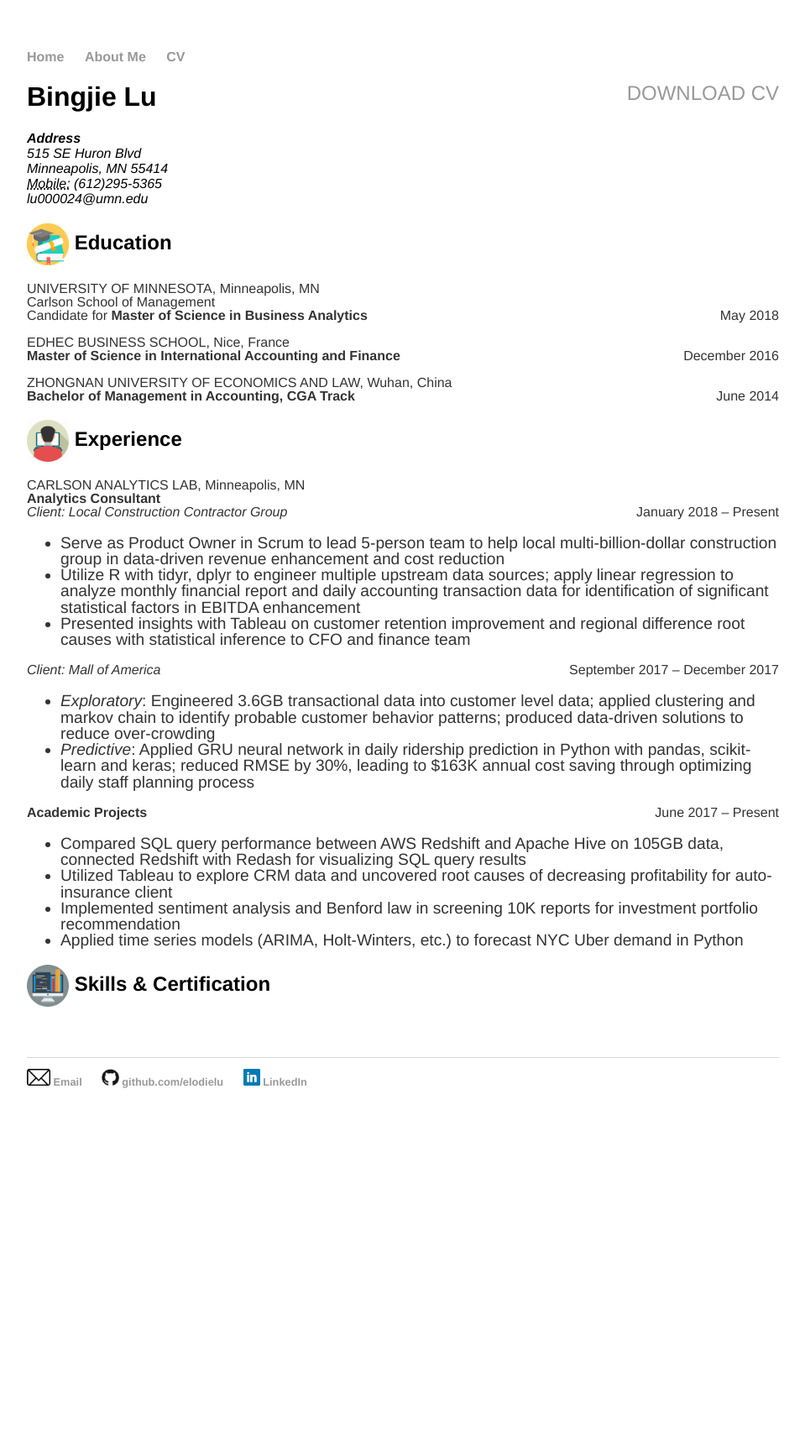
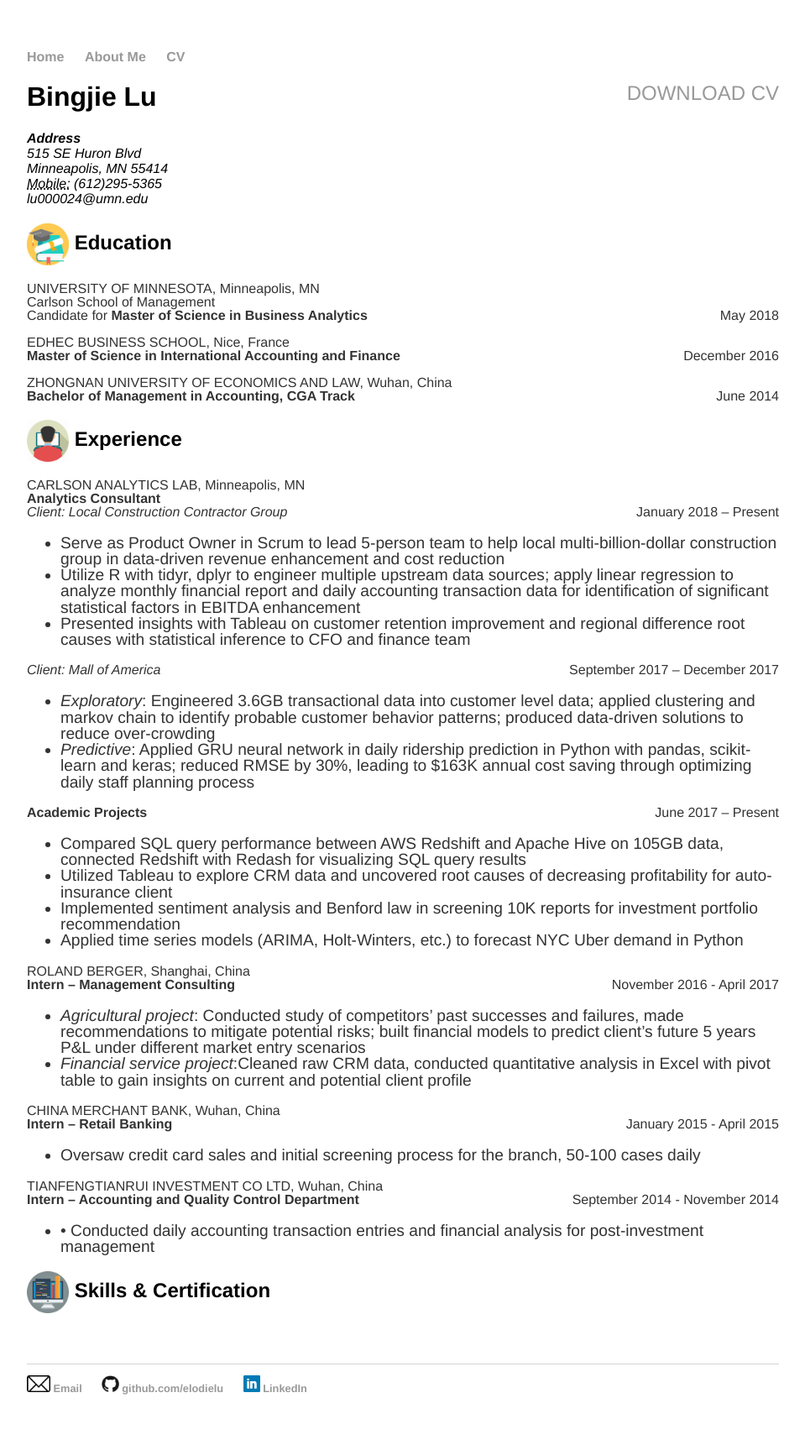
Before and after one commit to elodielu/elodielu.github.io, a Jekyll site: the page built from cv/index.html, in a window 1280 px wide. Shown: the whole page at 84% size, without its empty margins (160-1119 px from the left). Built offline with Jekyll 4.4.1, drawn with Linux system fonts in a browser that asks for light colours; before the commit the page ends 1356 px from its top, so only the background shows below that.

Commit message:
Update index.html

```diff
--- a/cv/index.html
+++ b/cv/index.html
@@ -59,6 +59,27 @@
 					<li>Applied time series models (ARIMA, Holt-Winters, etc.) to forecast NYC Uber demand in Python</li>
 				</ul> </p>
 
+				<p>ROLAND BERGER, Shanghai, China<br>
+			<span style="text-align:left;"><strong>Intern – Management Consulting</strong>
+				<span style="float:right;">November 2016 - April 2017</span>
+				<ul>
+					<li><em>Agricultural project</em>: Conducted study of competitors’ past successes and failures, made recommendations to mitigate potential risks; built financial models to predict client’s future 5 years P&L under different market entry scenarios</li>
+					<li><em>Financial service project</em>:Cleaned raw CRM data, conducted quantitative analysis in Excel with pivot table to gain insights on current and potential client profile</li>
+				</ul></p>
+
+				<p>CHINA MERCHANT BANK, Wuhan, China<br>
+			<span style="text-align:left;"><strong>Intern – Retail Banking</strong>
+				<span style="float:right;">January 2015 - April 2015</span>
+				<ul>
+					<li>Oversaw credit card sales and initial screening process for the branch, 50-100 cases daily</li>
+				</ul></p>
+
+				<p>TIANFENGTIANRUI INVESTMENT CO LTD, Wuhan, China<br>
+			<span style="text-align:left;"><strong>Intern – Accounting and Quality Control Department</strong>
+				<span style="float:right;">September 2014 - November 2014</span>
+				<ul>
+					<li>•	Conducted daily accounting transaction entries and financial analysis for post-investment management</li>
+				</ul></p>
 
 			<h2> <img style="vertical-align:middle" src="/picture/skill.png" height="50">
 				Skills & Certification</h2>
```
